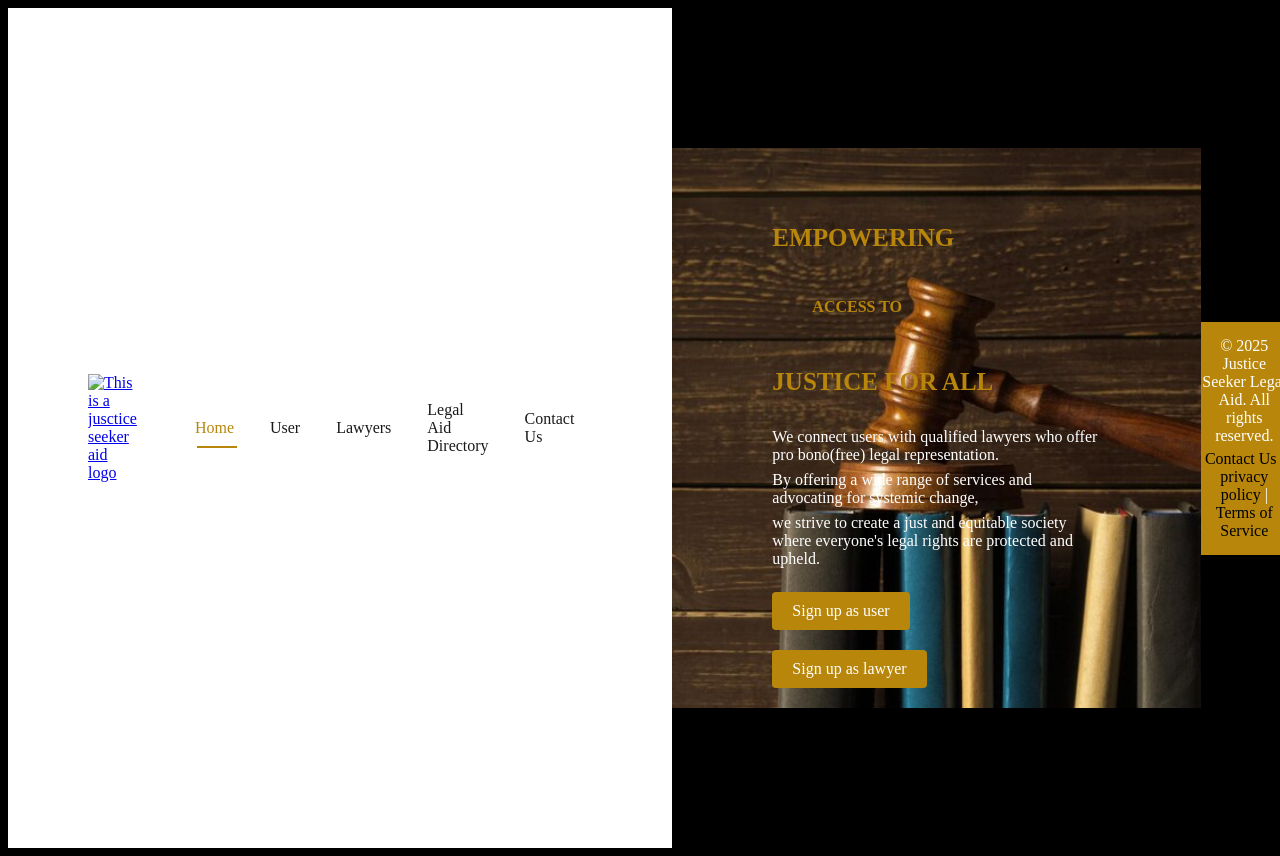
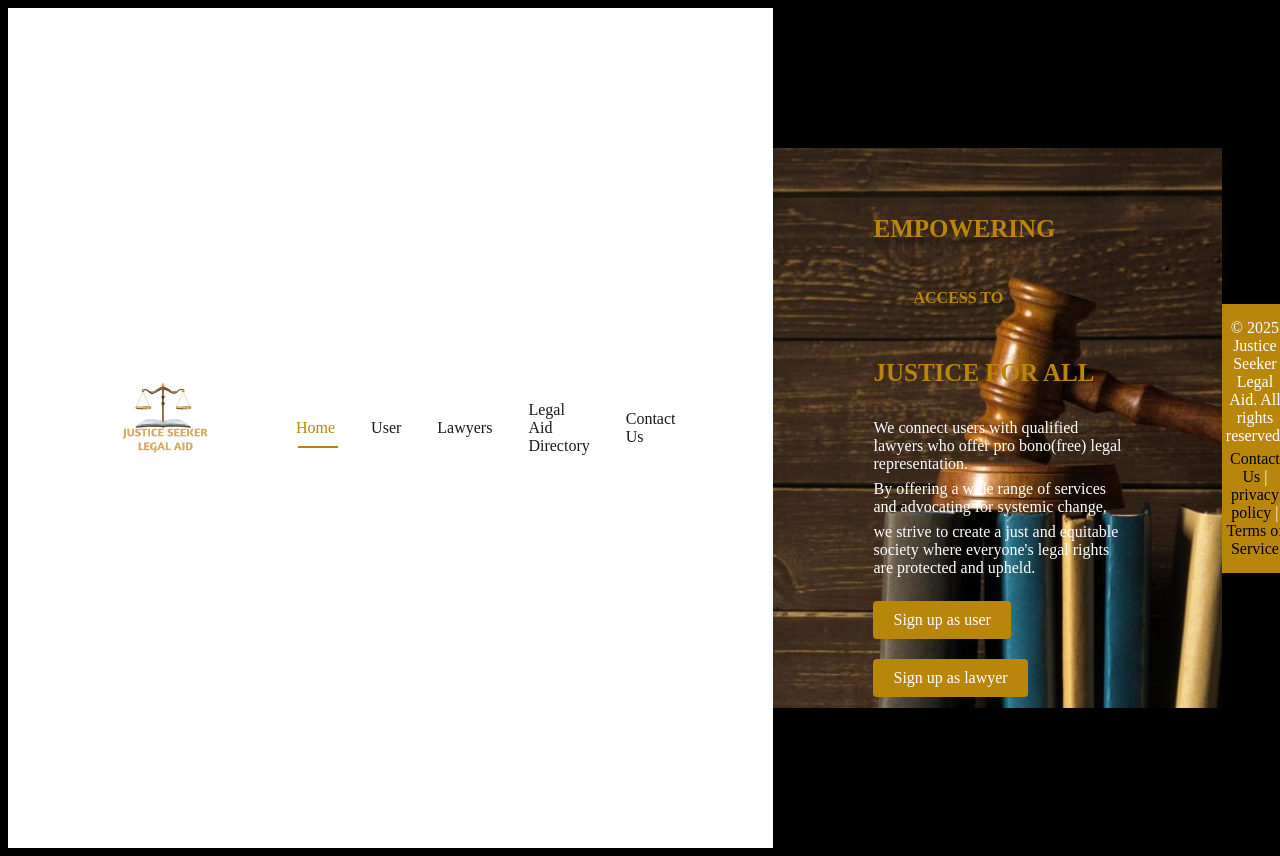
Before and after one commit to Royaltechsis/legal-aid-finder, a plain HTML site: page front-end/index.html in a window 1280 px wide. Drawn offline with Linux system fonts and the light colour scheme; files that its build step writes are made by us from their sources; files whose address does not match are found by name.

Commit message:
folder structure update

```diff
--- a/front-end/index.html
+++ b/front-end/index.html
@@ -6,14 +6,14 @@
         <meta name="viewport" content="width=device-width, initial-scale=1.0">
         <link rel="shortcut icon" type="image/jpg" href="Images/justice logo.JPG">
         <title>JUSTICE SEEKER LEGAL AID</title>
-        <link rel="stylesheet" href="front-end/style.css">
+        <link rel="stylesheet" href="/style.css">
         <link rel="stylesheet" href="https://fonts.googleapis.com/css2?family=poppins:wght@300;400;500;600;700;800;900;&display=swap">
         <link rel="stylesheet" href="https://cdnjs.cloudflare.com/ajax/libs/font-awesome/5.15.4/css/all.min.css">
     </head>
 
     <body>
         <section id="header">
-            <a href="#"><img src="front-end/Images/justice seeker logo.JPG" alt=" This is a jusctice seeker aid logo" style="width: 150px; height: 140px;"></a>
+            <a href="#"><img src="/Images/justice seeker logo.JPG" alt=" This is a jusctice seeker aid logo" style="width: 150px; height: 140px;"></a>
 
 
             <div>
```
Also changed, not shown: back-end/controllers/authController.js (added), back-end/controllers/userController.js (added).
